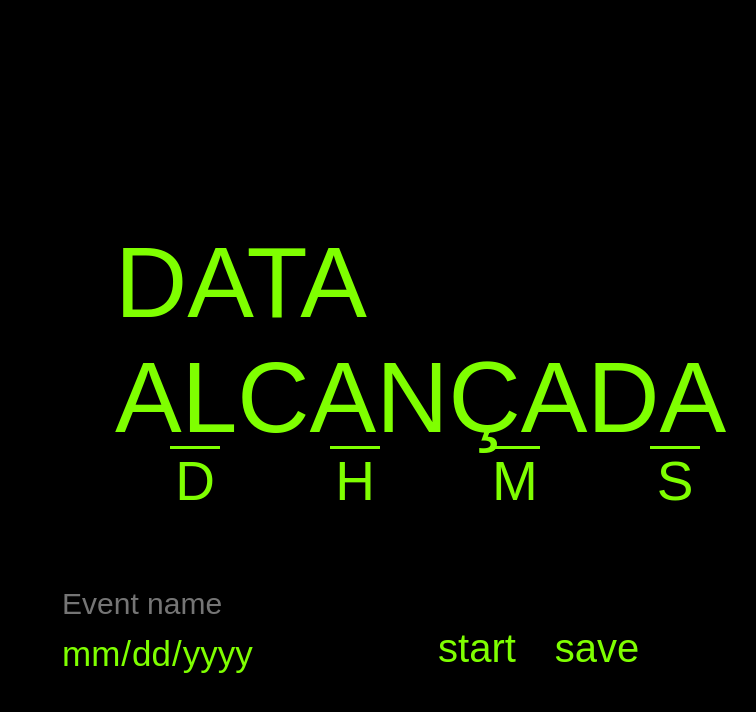
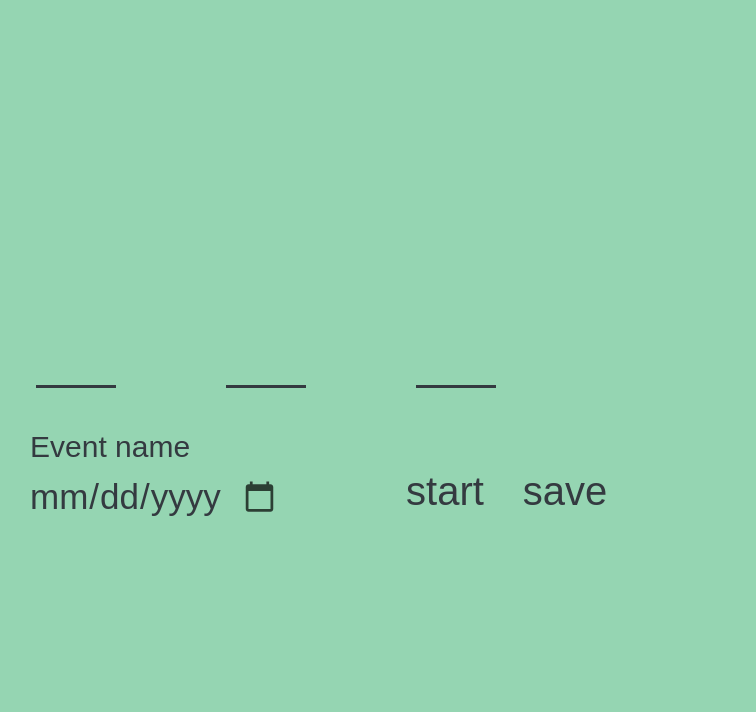
Before and after one commit to lucasyule2212/Countdown-Timer, a plain HTML site: page index.html in a window 1280 px wide. Both pictures are taken after a click on the button "start". Shown: the whole page, without its empty margins (332-1088 px from the left). Drawn offline with Linux system fonts and the light colour scheme; a web font is replaced by a local one.

Commit message:
att no css e script

```diff
--- a/index.html
+++ b/index.html
@@ -20,12 +20,12 @@
 
             </h1>
         </header>
-        <div id="display"></div>
-        <div id="cmdLine">
-            <div class="boxName">D</div>
-            <div class="boxName">H</div>
-            <div class="boxName">M</div>
-            <div class="boxName">S</div>
+
+        <div id="cmdLine1">
+            <div class="boxName" id="1">D</div>
+            <div class="boxName" id="2">H</div>
+            <div class="boxName" id="3">M</div>
+            <div class="boxName" id="4">S</div>
         </div>
         <div id="cmdLine">
             <input id="event" type="text" oninput="getName()" placeholder="Event name">
--- a/script.js
+++ b/script.js
@@ -1,38 +1,47 @@
 function getName() {
     let eventName = document.getElementById("event").value;
-    document.getElementById("title").innerHTML=eventName;
+    document.getElementById("title").innerHTML = eventName;
 }
 function getDateDisplay() {
-
   return document.getElementById("dateBox").value;
 }
 
 var ms;
 function getMs(date) {
-   ms =  date.getTime();
+    ms = date.getTime();
 }
 
 function getDate() {
-  let day= getDateDisplay().substring(8,10);
-  let month= getDateDisplay().substring(5,7)-1;
-  let year=getDateDisplay().substring(0,4);
-  let date = new Date (year,month,day);
+    let day = getDateDisplay().substring(8, 10);
+    let month = getDateDisplay().substring(5, 7) - 1;
+    let year = getDateDisplay().substring(0, 4);
+    let date = new Date(year, month, day);
     getMs(date);
 
     var x = setInterval(
         function () {
             var today = new Date().getTime();
             var cntDown = ms - today;
-        var days = Math.floor(cntDown/(1000*60*60*24));
-        var hours = Math.floor((cntDown%(1000 * 60 * 60 * 24))/(1000*60*60));
-        var min = Math.floor((cntDown%(1000*60*60)/(1000*60)))
-        var seconds = Math.floor(cntDown%(1000*60)/1000);
+            var days = Math.floor(cntDown / (1000 * 60 * 60 * 24));
+            var hours = Math.floor((cntDown % (1000 * 60 * 60 * 24)) / (1000 * 60 * 60));
+            var min = Math.floor((cntDown % (1000 * 60 * 60) / (1000 * 60)))
+            var seconds = Math.floor(cntDown % (1000 * 60) / 1000);
 
-        document.getElementById("display").innerHTML=days+" : "+hours+" : "+min+" : "+seconds;
-
-        if (cntDown<0) {
+            if (days>=0) {
+                document.getElementById("1").innerHTML = days;
+                document.getElementById("2").innerHTML = hours;
+                document.getElementById("3").innerHTML = min;
+                document.getElementById("4").innerHTML = seconds;
+            }else{
+                document.getElementById("1").innerHTML = "";
+                document.getElementById("2").innerHTML = "";
+                document.getElementById("3").innerHTML = "";
+                document.getElementById("4").innerHTML = "";
+                alert("Quer voltar no tempo é?");
+            }
+            if (cntDown < 0) {
                 clearInterval(x);
-            document.getElementById("display").innerHTML="DATA ALCANÇADA"
+                document.getElementById("display").innerHTML = "DATA ALCANÇADA"
             }
-    },1000);
+        }, 1000);
 }
--- a/style.css
+++ b/style.css
@@ -3,18 +3,19 @@
 body{
     width: 100%;
     height: 100%;
-    background-color: black;
+    background-color: #95D5B2;
     position: absolute;
     overflow: hidden;
 }
 #countBox{
-    color: chartreuse;
+    color: #343a40;
     display: inline-block;
-    background-color:black;
+    background-color:  #95D5B2;
     width: 50%;
     height: 300px;
     position: relative;
-    left: 30%;
+    left: 25%;
+
 }
 #dateBox{
     width: 250px;
@@ -27,15 +28,15 @@ body{
 text-align: center;
 font-family: 'Darker Grotesque', sans-serif;
 font-size: 55px;
-width: 50px;
+width: 80px;
 height: 100px;
 float: left;
 margin-left: 110px;
-border-top-color: chartreuse;
-border-top-style: solid;
+border-bottom-color: #343a40;
+border-bottom-style: solid;
 }
 header{
-    margin-bottom: 100px;
+    margin-bottom: 150px;
     width: 100%;
     height: 50px;
     text-align: center;
@@ -46,13 +47,23 @@ header{
     width: 100%;
     height: 100px;
     display: inline-block;
+    position: relative;
     margin: 0%;
     font-family: 'Darker Grotesque', sans-serif;
-    font-size: 100px;
-    padding-left: 55px;
+    font-size: 50px;
 }
 #cmdLine{
+    display: inline-block;
     width: 100%;
+    left: 5%;
+    height: 100px;
+   position: relative;
+   margin-top: 10px;
+}
+#cmdLine1{
+    display: inline-block;
+    width: 100%;
+   right: 70px;
     height: 100px;
    position: relative;
    margin-top: 10px;
@@ -64,8 +75,8 @@ button{
     width: 100px;
     height: 100px;
     border: none;
-    color: chartreuse;
-    background-color: black;
+    color: #343a40;
+    background-color:  #95D5B2;
     text-align: center;
     float: left;
     position: relative;
@@ -78,13 +89,18 @@ input{
     top: 25%;
     border: none;
     font-size: 35px;
-    color: chartreuse;
-    background-color: black;
+    color: #343a40;
+    background-color:  #95D5B2;
     width: 270px;
 }
 input::placeholder{
     font-size: 30px;
+    color: #343a40;
 }
+input::-webkit-calendar-picker-indicator{
+    color: #343a40;
+    opacity: 0.7;
+  }
 button:focus{
     outline: none;
 }
@@ -92,6 +108,7 @@ input:focus{
     outline: none;
 }
 button:hover{
+    cursor: pointer;
     font-size: 45px;
 }
 input:hover::placeholder{
```
Lines whose indentation alone changed are shown as unchanged.
